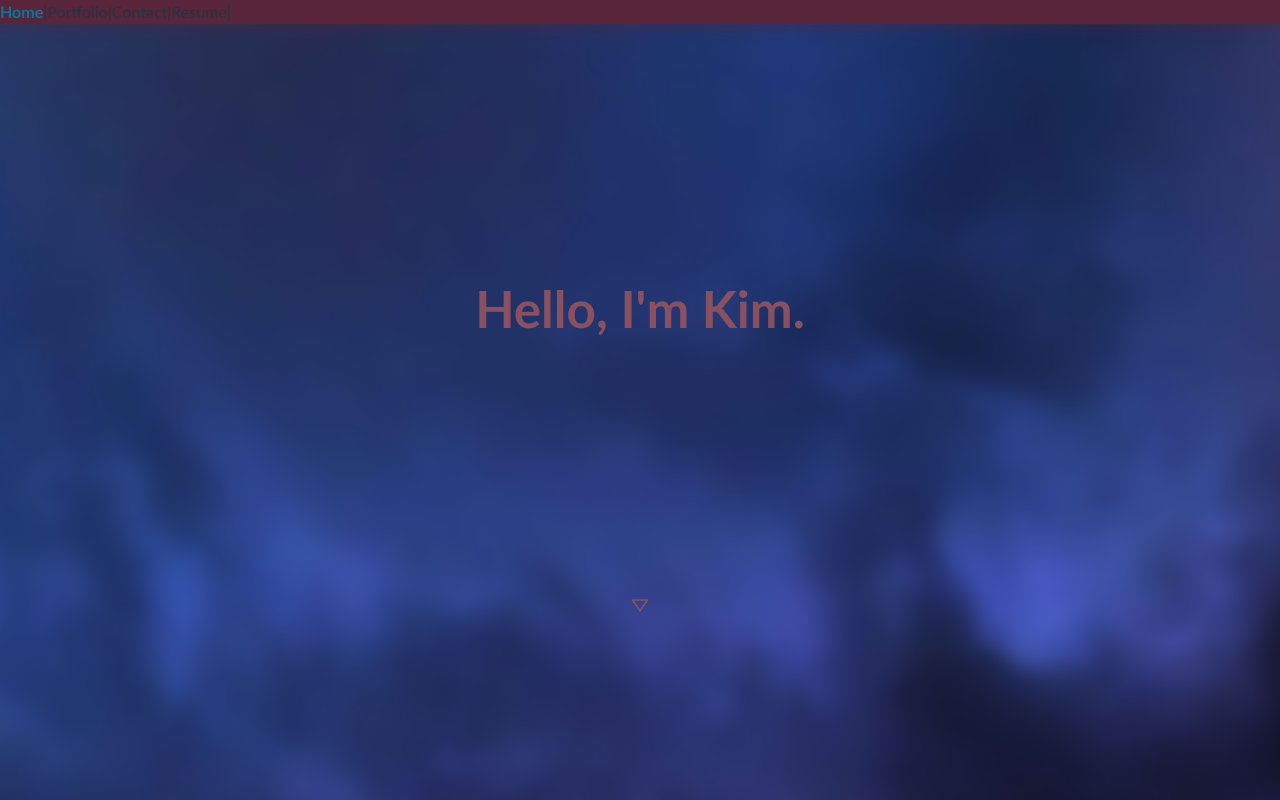
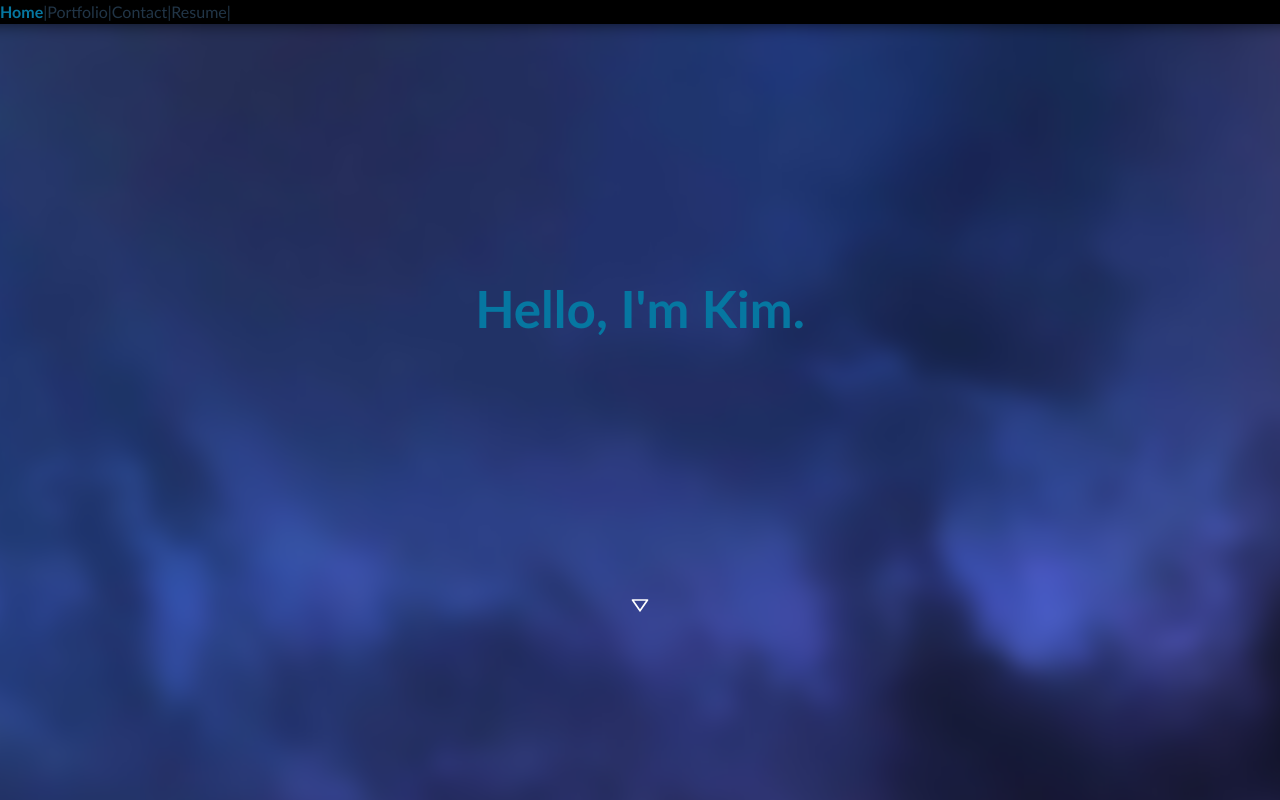
Before and after one commit to charmingdarling/reactportfolio, a React (Vite) app: page / in a window 1280 px wide. Shown: the top 800 px of the page. Built offline with nearby package versions, Linux system fonts and the light colour scheme.

Commit message:
visual coloring - playing around

```diff
--- a/src/App.css
+++ b/src/App.css
@@ -12,8 +12,12 @@
   font-weight: bolder;
 }
 
+.container {
+  background-blend-mode: multiply;
+}
+
 body {
-  background-color: #59253a;
+  background-color: #000;
 }
 
 html {
@@ -35,13 +39,13 @@ html {
 
 h1 {
   margin: 32px 0;
-  color: #895061;
+  color: #0677a1;
   font-size: 24px;
 }
 
 h3 {
   margin: auto;
-  color: #895061;
+  color: #fff;
   font-size: 20px;
 }
 
```
